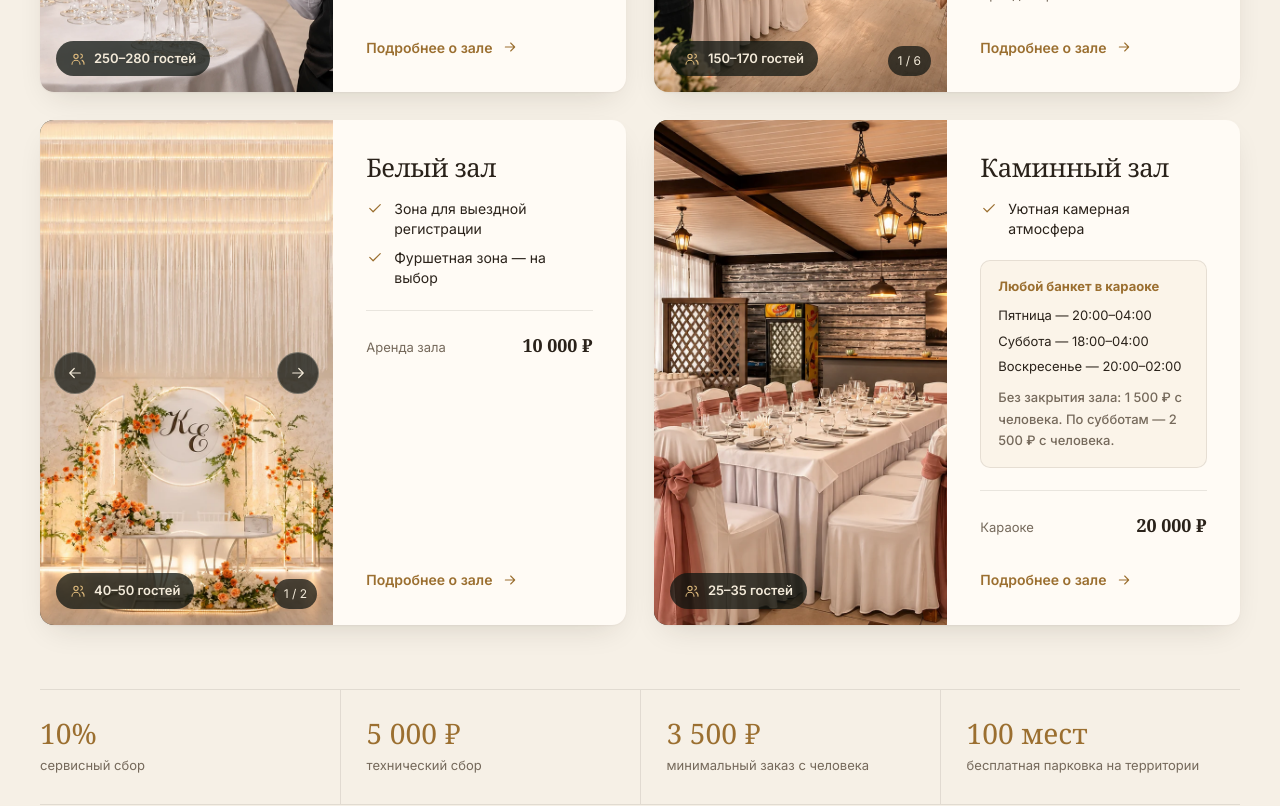
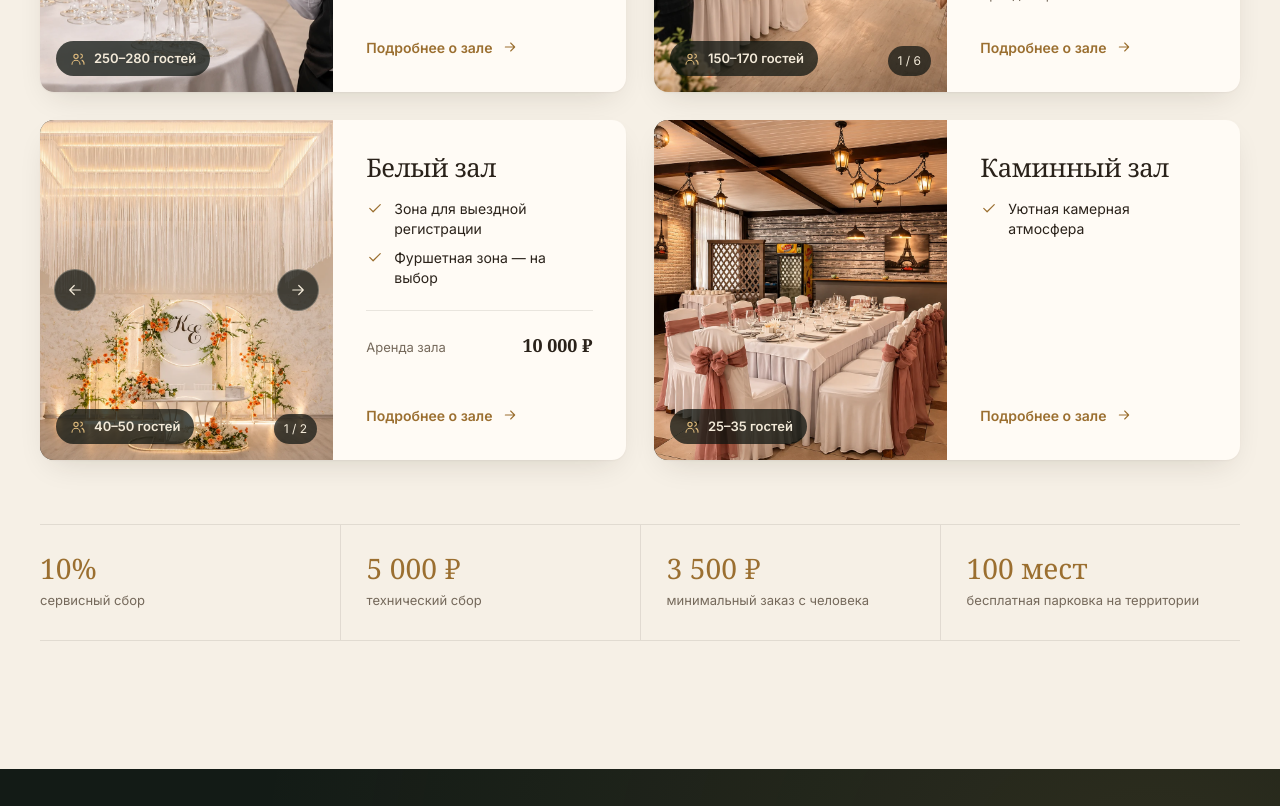
Before and after one commit to AlinaGntv/ohotnik-oz, a React (Vite) app: page /banquets in a window 1280 px wide. Shown: the part 1220-2026 px from the top of the page. Built offline with nearby package versions, Linux system fonts and the light colour scheme; no server answers.

Commit message:
Отделить караоке от каминного зала

```diff
--- a/src/components/HallCard.jsx
+++ b/src/components/HallCard.jsx
@@ -63,13 +63,6 @@ export default function HallCard({ hall }) {
             </li>
           ))}
         </ul>
-        {hall.karaoke && (
-          <div className="hall__karaoke">
-            <strong>{hall.karaoke.tagline}</strong>
-            <ul>{(hall.karaoke.schedule || []).map((item) => <li key={item}>{item}</li>)}</ul>
-            {hall.karaoke.deposit && <p className="hall__karaoke-note">{hall.karaoke.deposit}</p>}
-          </div>
-        )}
         {(hall.rent || (hall.extras || []).length > 0) && (
           <dl className="hall__prices">
             {hall.rent && (
--- a/src/context/HallProvider.jsx
+++ b/src/context/HallProvider.jsx
@@ -1,5 +1,5 @@
 import { useEffect, useMemo, useState } from 'react'
-import { halls as initialHalls, karaokeInfo } from '../data/content.js'
+import { halls as initialHalls } from '../data/content.js'
 import { HallContext } from './HallContext.js'
 
 export function HallProvider({ children }) {
@@ -11,10 +11,11 @@ export function HallProvider({ children }) {
       .then((response) => (response.ok ? response.json() : null))
       .then((data) => {
         if (active && Array.isArray(data?.halls)) {
-          const oldSchedule = ['Четверг — не работает', 'Пятница — 20:00–04:00', 'Суббота — 18:00–04:00', 'Воскресенье — 20:00–02:00']
-          setHalls(data.halls.map((hall) => {
-            const isLegacyKaraoke = hall.id === 'fireplace' && hall.karaoke?.schedule?.some((item) => oldSchedule.includes(item))
-            return isLegacyKaraoke ? { ...hall, karaoke: { ...hall.karaoke, ...karaokeInfo } } : hall
+          setHalls(data.halls.map((item) => {
+            const hall = { ...item }
+            delete hall.karaoke
+            hall.extras = (hall.extras || []).filter((extra) => extra.label?.trim().toLowerCase() !== 'караоке')
+            return hall
           }))
         }
       })
--- a/src/data/content.js
+++ b/src/data/content.js
@@ -221,8 +221,7 @@ export const halls = [
     name: 'Каминный зал',
     capacity: '25–35 гостей',
     features: ['Уютная камерная атмосфера'],
-    extras: [{ label: 'Караоке', price: '20 000 ₽' }],
-    karaoke: karaokeInfo,
+    extras: [],
     link: vk(9624428),
     image: '/images/hall-fireplace.webp',
   },
--- a/src/data/seo.js
+++ b/src/data/seo.js
@@ -22,8 +22,8 @@ export const pageSeo = {
     description: 'Гостиничные номера для ночёвки в лесопарке «Мельница» в Орехово-Зуеве. Уточните наличие и забронируйте номер.',
   },
   '/karaoke': {
-    title: 'Караоке в Каминном зале — ресторан «Охотник»',
-    description: 'Караоке и бронирование стола в Каминном зале ресторана «Охотник». Уточните расписание и оставьте заявку.',
+    title: 'Караоке — отдельный зал ресторана «Охотник»',
+    description: 'Новый отдельный зал караоке в ресторане «Охотник». Расписание, условия и бронирование стола.',
   },
   '/veranda': {
     title: 'Лесная тёплая веранда — ресторан «Охотник»',
--- a/src/pages/AdminPage.jsx
+++ b/src/pages/AdminPage.jsx
@@ -2,6 +2,13 @@ import { useCallback, useEffect, useMemo, useState } from 'react'
 import { dishes as originalDishes, halls as originalHalls, menuCategories as originalCategories } from '../data/content.js'
 import { useHalls } from '../context/useHalls.js'
 import './AdminPage.css'
+
+const removeKaraokeFromHalls = (items) => items.map((item) => {
+  const hall = { ...item }
+  delete hall.karaoke
+  hall.extras = (hall.extras || []).filter((extra) => extra.label?.trim().toLowerCase() !== 'караоке')
+  return hall
+})
 
 const PAGE_SIZE = 12
 const money = (value) => `${Number(value || 0).toLocaleString('ru-RU')} ₽`
@@ -97,7 +104,6 @@ function HallEditor({ hall, csrf, onClose, onSave }) {
     rent: hall?.rent || '', link: hall?.link || '', features: (hall?.features || []).join('\n'),
     extras: (hall?.extras || []).map((item) => `${item.label} | ${item.price}`).join('\n'),
     images: (hall?.images || [hall?.image].filter(Boolean)).join('\n'), video: hall?.video || '', videoPoster: hall?.videoPoster || '',
-    karaokeTagline: hall?.karaoke?.tagline || '', karaokeSchedule: (hall?.karaoke?.schedule || []).join('\n'), karaokeDeposit: hall?.karaoke?.deposit || '',
   }))
   const [error, setError] = useState('')
   const [uploading, setUploading] = useState(false)
@@ -119,12 +125,12 @@ function HallEditor({ hall, csrf, onClose, onSave }) {
     const images = form.images.split('\n').map((item) => item.trim()).filter(Boolean)
     if (!form.name.trim() || !form.capacity.trim() || !images.length) { setError('Заполните название, вместимость и добавьте хотя бы одно фото'); return }
     const extras = form.extras.split('\n').map((row) => row.split('|').map((part) => part.trim())).filter(([label]) => label).map(([label, price = '']) => ({ label, price }))
-    const karaokeSchedule = form.karaokeSchedule.split('\n').map((item) => item.trim()).filter(Boolean)
+    const hallData = { ...(hall || {}) }
+    delete hallData.karaoke
     const saved = {
-      ...(hall || {}), id: form.id || `hall-${Date.now()}`, name: form.name.trim(), capacity: form.capacity.trim(),
+      ...hallData, id: form.id || `hall-${Date.now()}`, name: form.name.trim(), capacity: form.capacity.trim(),
       description: form.description.trim(), rent: form.rent.trim(), link: form.link.trim(), features: form.features.split('\n').map((item) => item.trim()).filter(Boolean),
-      extras, images, image: images[0], video: form.video.trim(), videoPoster: form.videoPoster.trim(),
-      karaoke: form.karaokeTagline.trim() || karaokeSchedule.length || form.karaokeDeposit.trim() ? { tagline: form.karaokeTagline.trim(), schedule: karaokeSchedule, deposit: form.karaokeDeposit.trim() } : null,
+      extras: extras.filter((item) => item.label.toLowerCase() !== 'караоке'), images, image: images[0], video: form.video.trim(), videoPoster: form.videoPoster.trim(),
     }
     try { await onSave(saved) } catch (err) { setError(err.message) }
   }
@@ -143,9 +149,6 @@ function HallEditor({ hall, csrf, onClose, onSave }) {
         <label className="admin__field-wide">Загрузить фото (JPG, PNG или WebP, до 8 МБ каждое)<input type="file" accept="image/jpeg,image/png,image/webp" multiple onChange={(event) => uploadImages(Array.from(event.target.files || []))} disabled={uploading} />{uploading && <span>Загружаем фото…</span>}</label>
         <label>Путь к видео<input value={form.video} onChange={set('video')} placeholder="/videos/hall.mp4" /></label>
         <label>Постер видео<input value={form.videoPoster} onChange={set('videoPoster')} placeholder="/images/halls/poster.webp" /></label>
-        <label>Подпись для караоке<input value={form.karaokeTagline} onChange={set('karaokeTagline')} placeholder="Любой банкет в караоке" /></label>
-        <label className="admin__field-wide">Расписание караоке, каждая строка отдельно<textarea rows="4" value={form.karaokeSchedule} onChange={set('karaokeSchedule')} placeholder={'Пятница — 20:00–04:00\nСуббота — 18:00–04:00\nВоскресенье — 20:00–02:00'} /></label>
-        <label className="admin__field-wide">Условия депозита<input value={form.karaokeDeposit} onChange={set('karaokeDeposit')} placeholder="Без закрытия зала: 1 500 ₽ с человека. По субботам — 2 500 ₽ с человека." /></label>
       </div>
       {error && <div className="admin__error" role="alert">{error}</div>}
       <div className="admin__modal-actions"><button type="button" className="admin__secondary" onClick={onClose}>Отмена</button><button className="admin__primary" disabled={uploading}>Сохранить зал</button></div>
@@ -204,17 +207,18 @@ export default function AdminPage() {
   }, [csrf])
 
   const saveHalls = useCallback(async (nextHalls) => {
-    await request('halls', { method: 'PUT', csrf, data: { halls: nextHalls } })
-    setHalls(nextHalls)
-    setPublicHalls(nextHalls)
+    const cleanHalls = removeKaraokeFromHalls(nextHalls)
+    await request('halls', { method: 'PUT', csrf, data: { halls: cleanHalls } })
+    setHalls(cleanHalls)
+    setPublicHalls(cleanHalls)
   }, [csrf, setPublicHalls])
 
   const loadHalls = useCallback(async () => {
     const result = await request('halls', { csrf })
-    if (Array.isArray(result.halls)) { setHalls(result.halls); setPublicHalls(result.halls) }
+    if (Array.isArray(result.halls)) { const cleanHalls = removeKaraokeFromHalls(result.halls); setHalls(cleanHalls); setPublicHalls(cleanHalls) }
     else {
       const seeded = await request('bootstrap-halls', { method: 'POST', csrf, data: { halls: originalHalls } })
-      if (Array.isArray(seeded.halls)) { setHalls(seeded.halls); setPublicHalls(seeded.halls) }
+      if (Array.isArray(seeded.halls)) { const cleanHalls = removeKaraokeFromHalls(seeded.halls); setHalls(cleanHalls); setPublicHalls(cleanHalls) }
     }
   }, [csrf, setPublicHalls])
 
--- a/src/pages/KaraokePage.jsx
+++ b/src/pages/KaraokePage.jsx
@@ -2,5 +2,5 @@ import TableVenuePage from './TableVenuePage.jsx'
 import { karaokeInfo } from '../data/content.js'
 
 export default function KaraokePage() {
-  return <TableVenuePage venue="Караоке" title="Новый зал караоке в ресторане «Охотник»" lead="Проведите вечер или любой банкет в новом зале караоке. Забронируйте стол заранее." image="/images/hall-fireplace.webp" schedule={karaokeInfo.schedule} tagline={karaokeInfo.tagline} deposit={karaokeInfo.deposit} />
+  return <TableVenuePage venue="Караоке" title="В ресторане «Охотник» открылся новый зал — Караоке" lead="Отдельный зал для караоке и банкетов. Забронируйте стол заранее." schedule={karaokeInfo.schedule} tagline={karaokeInfo.tagline} deposit={karaokeInfo.deposit} />
 }
```
